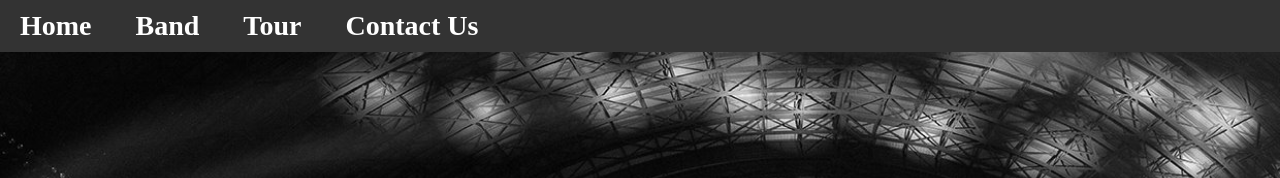
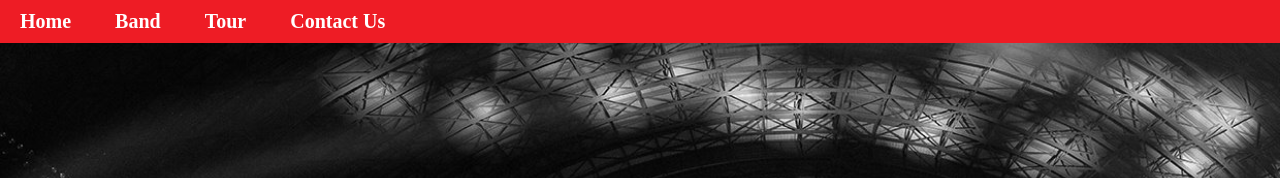
Before and after one commit to madhanshaw/assignment6-hanshaw-madison, a plain HTML site: page index.html in a window 1280 px wide. Shown: the top 178 px of the page. Drawn offline with nearby package versions, Linux system fonts and the light colour scheme.

Commit message:
changed header color & font-size of links, added youtube link/logo

```diff
--- a/style/style.css
+++ b/style/style.css
@@ -27,7 +27,7 @@ p {
 *=========================================*/
 
 header {
-  background: #333;
+  background: #EE1C25;
   position: fixed;
   left: 0;
   right: 0;
@@ -42,7 +42,7 @@ header nav a {
   color: white;
   text-decoration: none;
   font-weight: bold;
-  font-size: 28px;
+  font-size: 20px;
   margin: 0 20px;
 }
 
```
Also changed, not shown: images/youtube.png (added).
